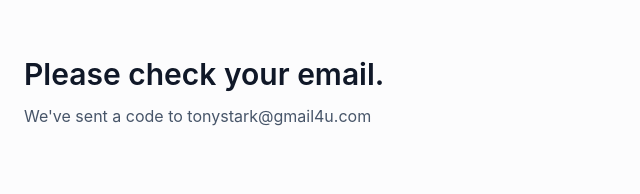
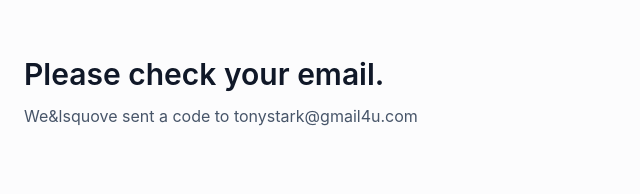
Before and after one commit to HelixgadeTechnologies/finanix-landingpage, a Next.js app: page /confirmation in a window 1280 px wide. Shown: the top 194 px of the page, without its empty margins (0-640 px from the left). Built offline with nearby package versions, Linux system fonts and the light colour scheme.

Commit message:
fixed confirmation

```diff
--- a/pages/confirmation.js
+++ b/pages/confirmation.js
@@ -26,14 +26,16 @@
 
 const Confirmation = () => {
   return (
-
     <div className="w-full">
       <div className="w-full bg-backgroundgray p-6 md:min-h-screen">
         {/* <div className='w-full flex flex-col'> */}
         <h2 className="text-headingcolorgray text-3xl pt-8 pb-3 font-roboto font-semibold">
           Please check your email.
         </h2>
-            <p className='text-slate-600'> We've sent a code to tonystark@gmail4u.com </p>
+        <p className="text-slate-600">
+          {' '}
+          We&lsquove sent a code to tonystark@gmail4u.com{' '}
+        </p>
       </div>
     </div>
   );
```
Lines whose indentation alone changed are shown as unchanged.
